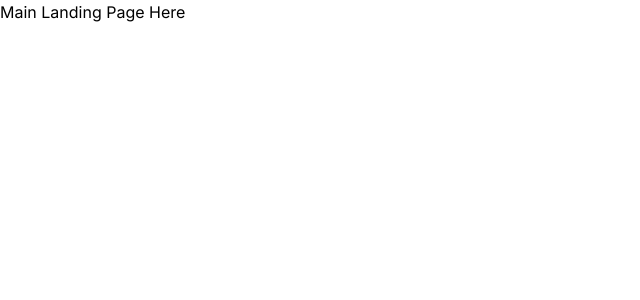
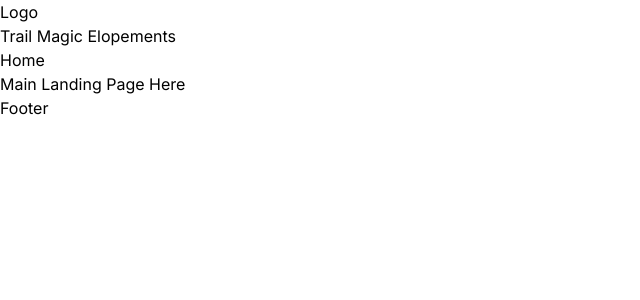
Before and after one commit to Sam-T-G/trail-magic-elopements, a Next.js app: page / in a window 1280 px wide. Shown: the top 300 px of the page, without its empty margins (0-640 px from the left). Built offline with nearby package versions, Linux system fonts and the light colour scheme.

Commit message:
Navbar Creation

```diff
--- a/src/app/Components/Navbar.tsx
+++ b/src/app/Components/Navbar.tsx
@@ -1,7 +1,24 @@
+import Link from "next/link";
 import React from "react";
 
 const Navbar = () => {
-	return <div>Navbar</div>;
+	return (
+		<header>
+			<div>
+				<a>
+					<div>Logo</div>
+					<h1>Trail Magic Elopements</h1>
+				</a>
+			</div>
+			<div>
+				<nav>
+					<Link href="/">
+						<span className="">Home</span>
+					</Link>
+				</nav>
+			</div>
+		</header>
+	);
 };
 
 export default Navbar;
--- a/src/app/layout.tsx
+++ b/src/app/layout.tsx
@@ -1,6 +1,8 @@
 import type { Metadata } from "next";
 import { Inter } from "next/font/google";
 import "./globals.css";
+import Navbar from "./Components/Navbar";
+import Footer from "./Components/Footer";
 
 const inter = Inter({ subsets: ["latin"] });
 
@@ -16,7 +18,11 @@
 }>) {
 	return (
 		<html lang="en">
-			<body className={inter.className}>{children}</body>
+			<body className={inter.className}>
+				<Navbar />
+				{children}
+				<Footer />
+			</body>
 		</html>
 	);
 }
```
